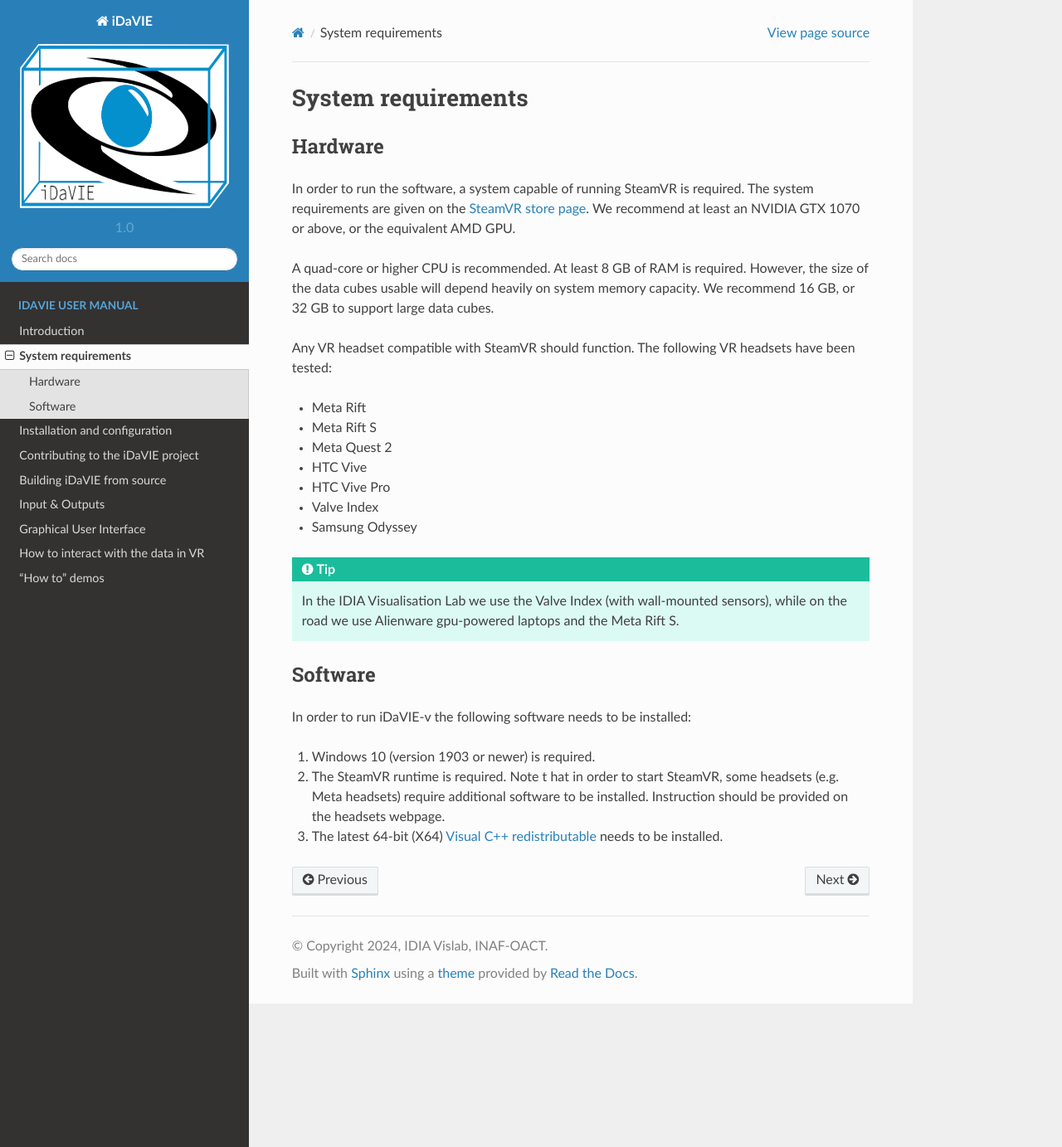
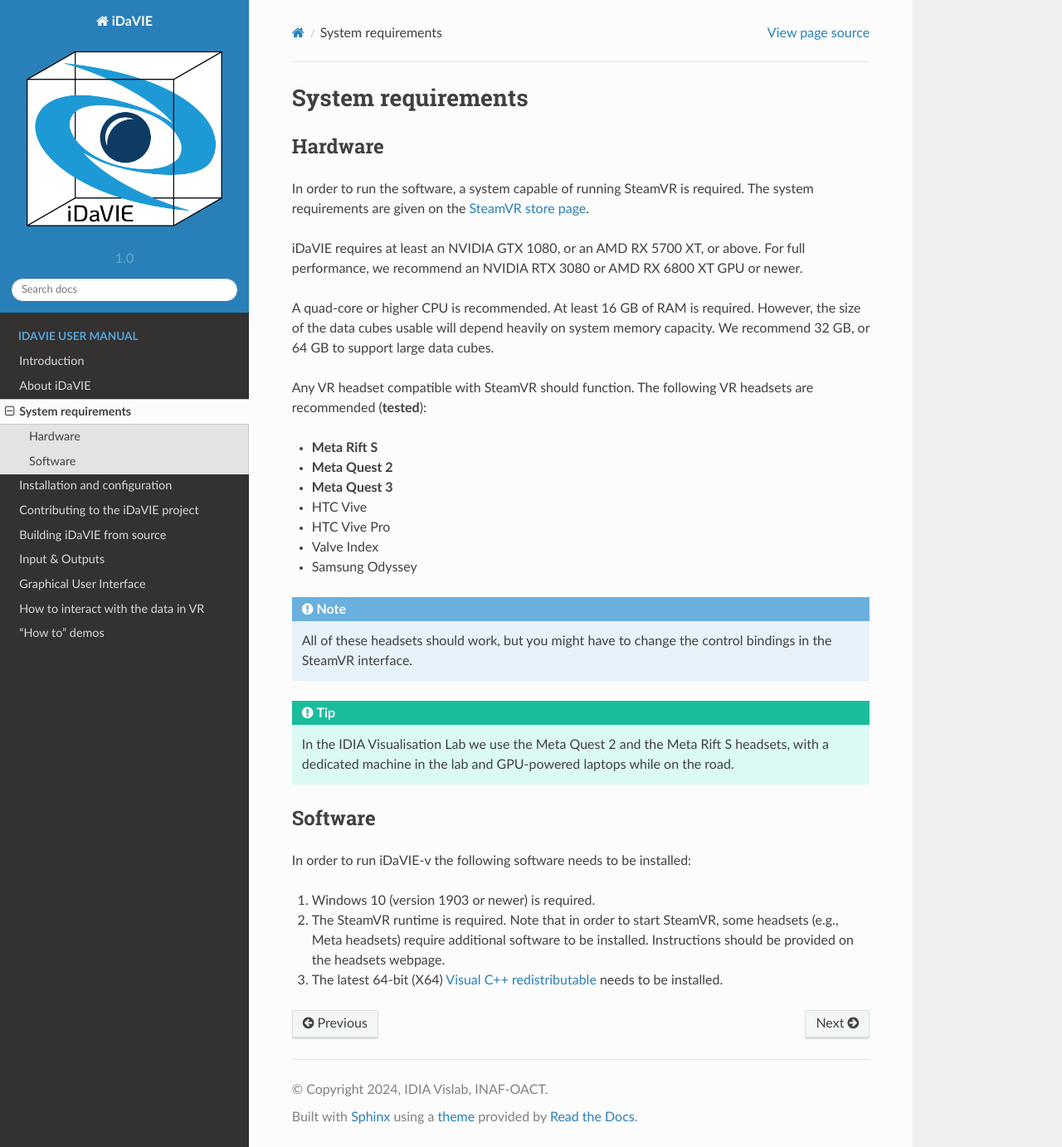
Before and after one commit to vdhulst/idavie_docs, a Sphinx documentation site: the page built from docs/source/requirements.rst, in a window 1280 px wide and 1383 px high. Shown: the whole window at 83% size. Built offline with Sphinx 7.4.7 and the Read the Docs theme 2.0.0, drawn with Linux system fonts in a browser that asks for light colours.

Commit message:
Add About section.
  * Add images for build section.
  * Update iDaVIE logo.
  * Add VisLab and INAF logos.
  * Update software and hardware requirements.

```diff
--- a/docs/source/conf.py
+++ b/docs/source/conf.py
@@ -68,7 +68,8 @@
 # html_logo = "./_static/vislab_logo.png"
 # html_logo = "./_static/vislab_logo_alt.png"
 # html_logo = "./_static/iDaVIElogo_V3.jpg"
-html_logo = "./_static/iDaVIElogo_V3_NoCorn.png"
+# html_logo = "./_static/iDaVIElogo_V3_NoCorn.png"
+html_logo = "./_static/iDaVIElogo_New.png"
 # html_logo = "./_static/iDaVIElogo_V4_transbg.png"
 # html_logo = "./_static/iDaVIElogo_V4.jpg"
 # html_logo = "./_static/iDaVIElogo_V5.jpg"
--- a/docs/source/index.rst
+++ b/docs/source/index.rst
@@ -14,6 +14,7 @@
    :caption: iDaVIE user manual
 
    introduction.rst
+   about.rst
    requirements.rst
    installation_and_configuration.rst
    contribute.rst
--- a/docs/source/requirements.rst
+++ b/docs/source/requirements.rst
@@ -5,26 +5,30 @@
 
 Hardware
 --------
-In order to run the software, a system capable of running SteamVR is required. The system requirements are given on the `SteamVR store page <https://store.steampowered.com/app/250820/SteamVR/>`_. We recommend at least an NVIDIA GTX 1070 or above, or the equivalent AMD GPU.
+In order to run the software, a system capable of running SteamVR is required. The system requirements are given on the `SteamVR store page <https://store.steampowered.com/app/250820/SteamVR/>`_.
 
-A quad-core or higher CPU is recommended. At least 8 GB of RAM is required. However, the size of the data cubes usable will depend heavily on system memory capacity. We recommend 16 GB, or 32 GB to support large data cubes.
+iDaVIE requires at least an NVIDIA GTX 1080, or an AMD RX 5700 XT, or above. For full performance, we recommend an NVIDIA RTX 3080 or AMD RX 6800 XT GPU or newer.
 
-Any VR headset compatible with SteamVR should function. The following VR headsets have been tested:
+A quad-core or higher CPU is recommended. At least 16 GB of RAM is required. However, the size of the data cubes usable will depend heavily on system memory capacity. We recommend 32 GB, or 64 GB to support large data cubes.
 
-* Meta Rift
-* Meta Rift S
-* Meta Quest 2
+Any VR headset compatible with SteamVR should function. The following VR headsets are recommended (**tested**):
+
+* **Meta Rift S**
+* **Meta Quest 2**
+* **Meta Quest 3**
 * HTC Vive
 * HTC Vive Pro
 * Valve Index
 * Samsung Odyssey
 
-.. Tip:: In the IDIA Visualisation Lab we use the Valve Index (with wall-mounted sensors), while on the road we use Alienware gpu-powered laptops and the Meta Rift S.
+.. Note:: All of these headsets should work, but you might have to change the control bindings in the SteamVR interface.
+
+.. Tip:: In the IDIA Visualisation Lab we use the Meta Quest 2 and the Meta Rift S headsets, with a dedicated machine in the lab and GPU-powered laptops while on the road.
 
 Software
 --------
 In order to run iDaVIE-v the following software needs to be installed:
 
 #. Windows 10 (version 1903 or newer) is required.
-#. The SteamVR runtime is required. Note t  hat in order to start SteamVR, some headsets (e.g. Meta headsets) require additional software to be installed. Instruction should be provided on the headsets webpage.
+#. The SteamVR runtime is required. Note that in order to start SteamVR, some headsets (e.g., Meta headsets) require additional software to be installed. Instructions should be provided on the headsets webpage.
 #. The latest 64-bit (X64) `Visual C++ redistributable <https://aka.ms/vs/17/release/vc_redist.x64.exe>`_ needs to be installed.
```
Also changed, not shown: docs/source/about.rst (added, +68 -0 lines), docs/source/build.rst (+33 -3 lines), docs/source/introduction.rst (+3 -40 lines), docs/source/_static/Build_Build_1.png (added), docs/source/_static/Build_Build_2.png (added), docs/source/_static/Build_Build_3.png (added), docs/source/_static/Build_SteamVRInput_1.png (added), docs/source/_static/Build_SteamVRInput_2.png (added), docs/source/_static/iDaVIElogo_New.png (added), docs/source/_static/vislab_logo.png.
